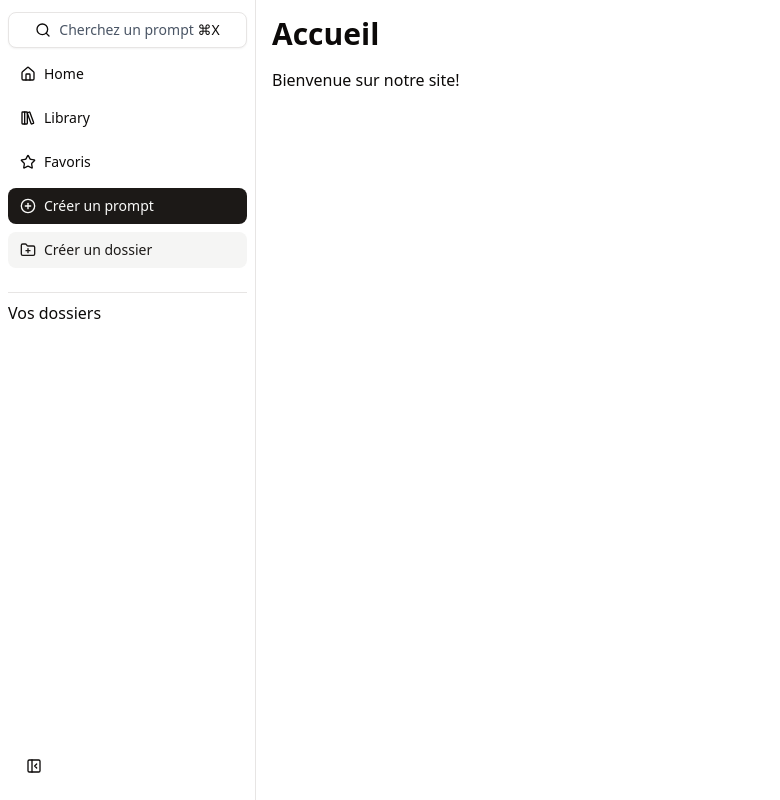
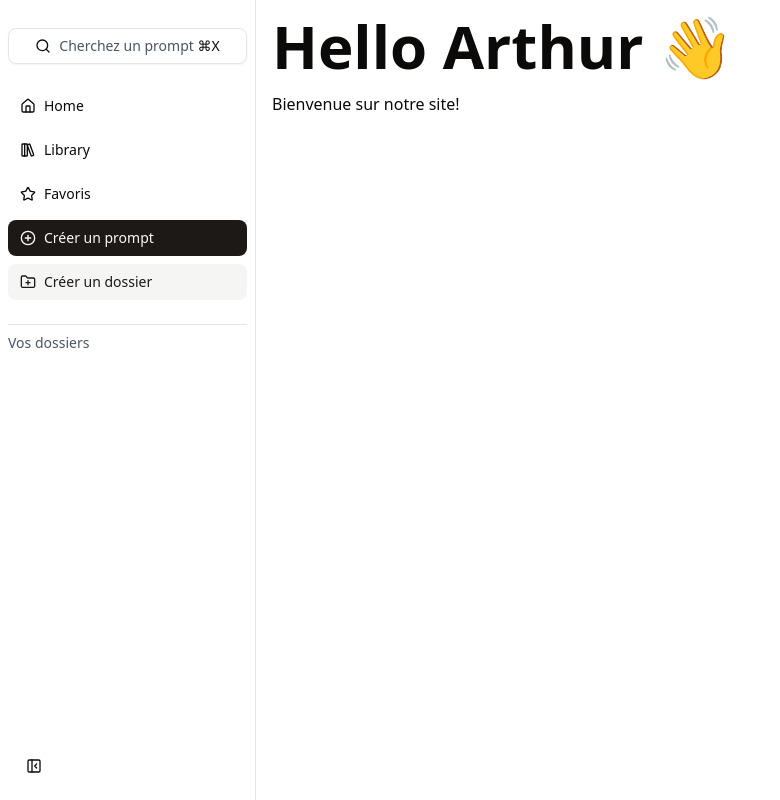
Before and after one commit to kyu-dev/prompt_manager, a React (Vite) app in the folder frontend/: page / in a window 1280 px wide. Shown: the whole page, without its empty margins (0-780 px from the left). Built offline with nearby package versions, Linux system fonts and the light colour scheme.

Commit message:
Amélioration de l'affichage dans le composant SideBar en ajoutant un espacement autour du CommandMenu et en modifiant le style du titre "Vos dossiers" pour une meilleure lisibilité. Mise à jour du titre de la page d'accueil pour un message de bienvenue plus personnalisé.

```diff
--- a/frontend/src/components/SideBar.jsx
+++ b/frontend/src/components/SideBar.jsx
@@ -82,7 +82,10 @@ const SideBar = () => {
         } flex flex-col justify-between transition-all duration-300 ease-in-out overflow-hidden`}
       >
         <div className="flex flex-col px-2 gap-2 pt-3">
-          <CommandMenu isOpen={isOpen} />
+          <div className="py-4">
+            <CommandMenu isOpen={isOpen} />
+          </div>
+
           {actions.map((item) => (
             <SidebarAction key={item.label} item={item} isOpen={isOpen} />
           ))}
@@ -90,7 +93,9 @@ const SideBar = () => {
           {isOpen && (
             <div className="flex flex-col w-full pt-4 gap-2">
               <Separator />
-              <h3 className="whitespace-nowrap">Vos dossiers</h3>
+              <h3 className="whitespace-nowrap text-sm text-gray-600">
+                Vos dossiers
+              </h3>
             </div>
           )}
         </div>
--- a/frontend/src/pages/Home.jsx
+++ b/frontend/src/pages/Home.jsx
@@ -3,7 +3,7 @@ import React from 'react';
 const Home = () => {
   return (
     <div className="container mx-auto p-4 ">
-      <h1 className="text-3xl font-bold mb-4 text-shadow-teal-600">Accueil</h1>
+      <h1 className="text-6xl font-bold mb-4 ">Hello Arthur 👋</h1>
       <p>Bienvenue sur notre site!</p>
     </div>
   );
```
